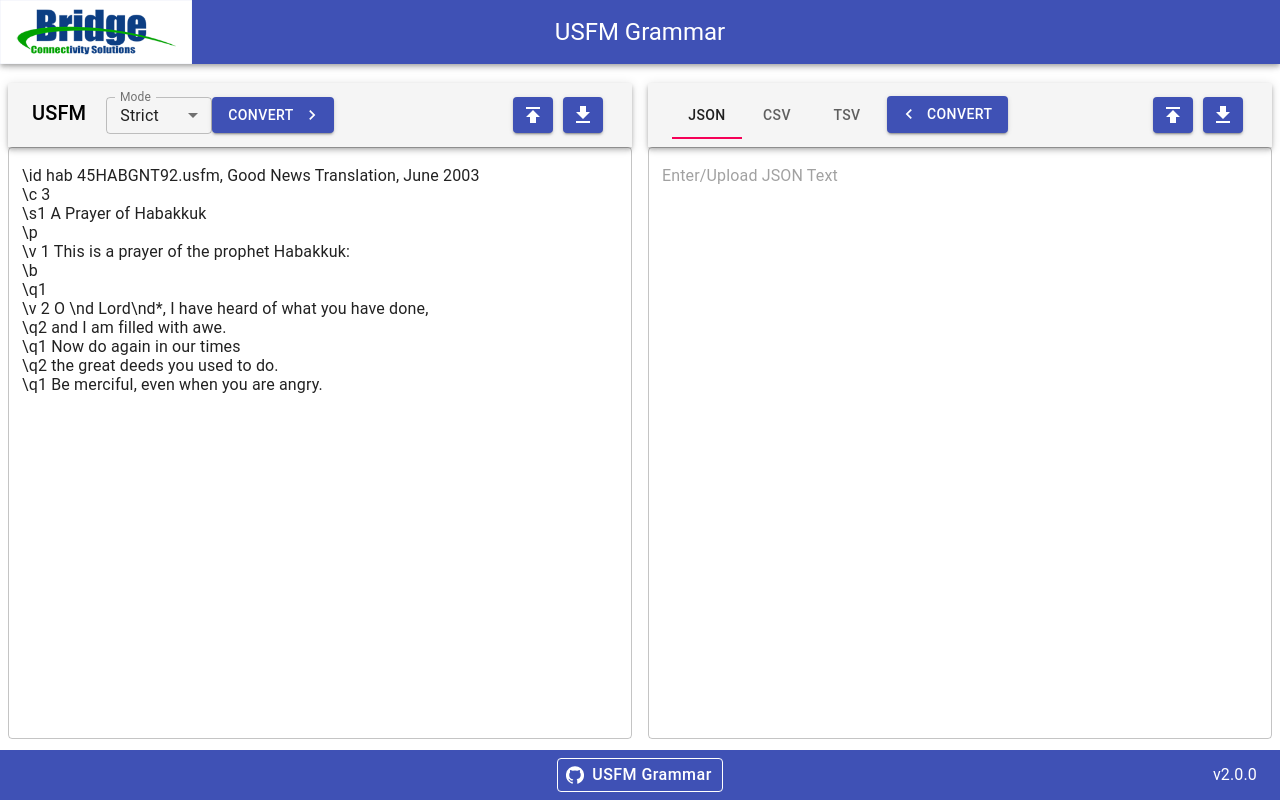
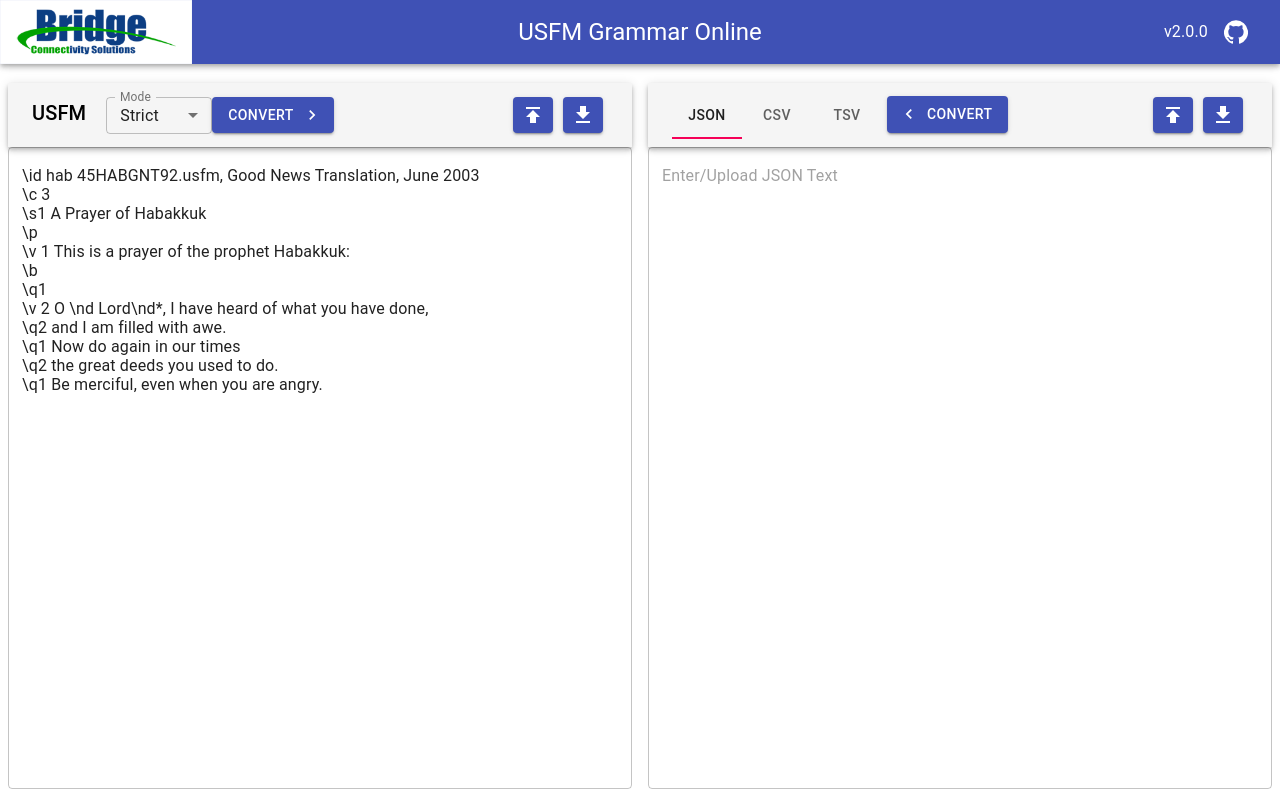
Before and after one commit to Bridgeconn/usfm-grammar-online, a React (Create React App) app: page / in a window 1280 px wide. Built offline with nearby package versions, Linux system fonts and the light colour scheme.

Commit message:
Removed BottomNav Panel

```diff
--- a/src/App.js
+++ b/src/App.js
@@ -3,7 +3,6 @@ import RightPanel from "./components/RightPanel";
 import LeftPanel from "./components/LeftPanel";
 import { Grid } from "@material-ui/core";
 import GrammarContextProvider from "./components/context/GrammarContext";
-import BottomNav from "./components/BottomNav";
 import Alert from "./components/common/Alert";
 import Loading from "./components/common/Loading";
 import { makeStyles } from "@material-ui/core/styles";
@@ -11,16 +10,18 @@ import { makeStyles } from "@material-ui/core/styles";
 const useStyles = makeStyles((theme) => ({
   container: {
     marginTop: 75,
-    marginBottom: 50,
   },
   panel1: {
     [theme.breakpoints.down("sm")]: {
       marginBottom: 40,
     },
+    [theme.breakpoints.down("xs")]: {
+      marginTop: 55,
+    },
   },
   panel2: {
     [theme.breakpoints.down("sm")]: {
-      marginBottom: 80,
+      marginBottom: 40,
     },
   },
 }));
@@ -38,7 +39,6 @@ function App() {
           <RightPanel />
         </Grid>
       </Grid>
-      <BottomNav />
       <Alert />
       <Loading />
     </GrammarContextProvider>
--- a/src/components/BottomNav.js
+++ /dev/null
@@ -1,73 +0,0 @@
-import React from "react";
-import { Box, Button } from "@material-ui/core";
-import GitHubIcon from "@material-ui/icons/GitHub";
-import Grid from "@material-ui/core/Grid";
-import Typography from "@material-ui/core/Typography";
-import { makeStyles } from "@material-ui/core/styles";
-
-const useStyles = makeStyles((theme) => ({
-  landingFooter: {
-    marginLeft: -8,
-    bottom: 0,
-    position: "fixed",
-    background: "#3f51b5",
-    color: "#fff",
-    padding: "5px 15px",
-    textAlign: "center",
-    zIndex: 1000,
-    "&div": {
-      display: "inline-block",
-      paddingTop: theme.spacing(3),
-    },
-  },
-  version: {
-    padding: theme.spacing(1),
-    textAlign: "right",
-    display: "inline-block",
-    float: "right",
-    [theme.breakpoints.down("sm")]: {
-      float: "unset",
-    },
-  },
-  button: {
-    marginTop: 3,
-    textTransform: "unset",
-    padding: "2px 10px",
-    fontSize: 16,
-    "&:hover": {
-      color: "inherit",
-    },
-  },
-}));
-const BottomNav = (props) => {
-  const classes = useStyles();
-
-  return (
-    <>
-      <Grid container className={classes.landingFooter}>
-        <Grid item xs={12} sm={4}></Grid>
-        <Grid item xs={12} sm={12} md={4}>
-          <Box mx="auto">
-            <Button
-              variant="outlined"
-              size="small"
-              color="inherit"
-              className={classes.button}
-              startIcon={<GitHubIcon />}
-              href="https://github.com/Bridgeconn/usfm-grammar"
-              target="_blank"
-              rel="noopener"
-            >
-              USFM Grammar
-            </Button>
-          </Box>
-        </Grid>
-        <Grid item xs={12} sm={12} md={4}>
-          <Typography className={classes.version}>v2.0.0</Typography>
-        </Grid>
-      </Grid>
-    </>
-  );
-};
-
-export default BottomNav;
--- a/src/components/Topbar.js
+++ b/src/components/Topbar.js
@@ -4,7 +4,8 @@ import AppBar from "@material-ui/core/AppBar";
 import Toolbar from "@material-ui/core/Toolbar";
 import Typography from "@material-ui/core/Typography";
 import logo from "../img/logo.png";
-import { Grid } from "@material-ui/core";
+import GitHubIcon from "@material-ui/icons/GitHub";
+import { Box, Grid, IconButton } from "@material-ui/core";
 
 const useStyles = makeStyles((theme) => ({
   root: {
@@ -16,8 +17,19 @@ const useStyles = makeStyles((theme) => ({
     marginBottom: -4,
   },
   title: {
+    order: 0,
     "& h5": { lineHeight: "64px" },
     textAlign: "center",
+    [theme.breakpoints.down("xs")]: {
+      order: 2,
+    },
+  },
+  version: {
+    marginRight: theme.spacing(2),
+    lineHeight: "24px",
+  },
+  button: {
+    padding: 0,
   },
 }));
 
@@ -29,11 +41,32 @@ export default function Topbar() {
       <AppBar position="fixed">
         <Toolbar>
           <Grid container>
-            <Grid item xs={4} sm={2}>
+            <Grid item xs={6} sm={4} md={2}>
               <img src={logo} alt="logo" className={classes.logo} />
             </Grid>
-            <Grid item xs={8} sm={8} className={classes.title}>
-              <Typography variant="h5">USFM Grammar</Typography>
+            <Grid item xs={12} sm={6} md={8} className={classes.title}>
+              <Typography variant="h5">USFM Grammar Online</Typography>
+            </Grid>
+            <Grid item xs={6} sm={2} md={2}>
+              <Box
+                display="flex"
+                flexDirection="row-reverse"
+                p={1}
+                m={1.5}
+                mr={0}
+              >
+                <IconButton
+                  variant="outlined"
+                  className={classes.button}
+                  color="inherit"
+                  href="https://github.com/Bridgeconn/usfm-grammar"
+                  target="_blank"
+                  rel="noopener"
+                >
+                  <GitHubIcon />
+                </IconButton>
+                <Typography className={classes.version}>v2.0.0</Typography>
+              </Box>
             </Grid>
           </Grid>
         </Toolbar>
--- a/src/components/common/CssTextField.js
+++ b/src/components/common/CssTextField.js
@@ -6,17 +6,17 @@ export default function CssTextField(props) {
     <TextField
       InputLabelProps={{
         style: {
-          height: "calc(100vh - 245px)",
+          height: "calc(100vh - 195px)",
         },
       }}
       inputProps={{
         style: {
-          height: "calc(100vh - 245px)",
+          height: "calc(100vh - 195px)",
           overflow: "auto",
         },
       }}
       style={{
-        height: "calc(100vh - 245px)",
+        height: "calc(100vh - 195px)",
         width: "100%",
       }}
       multiline
```
